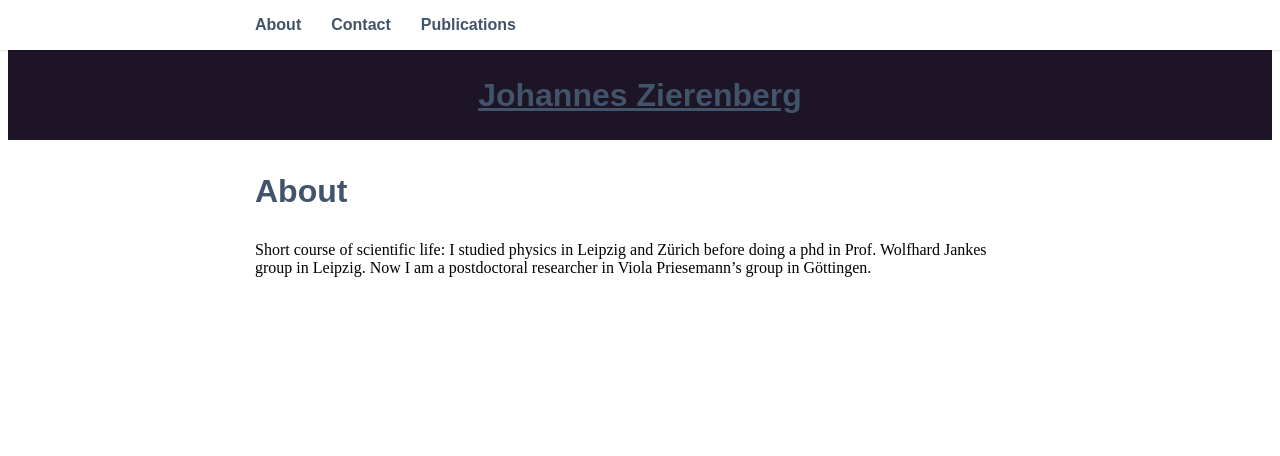
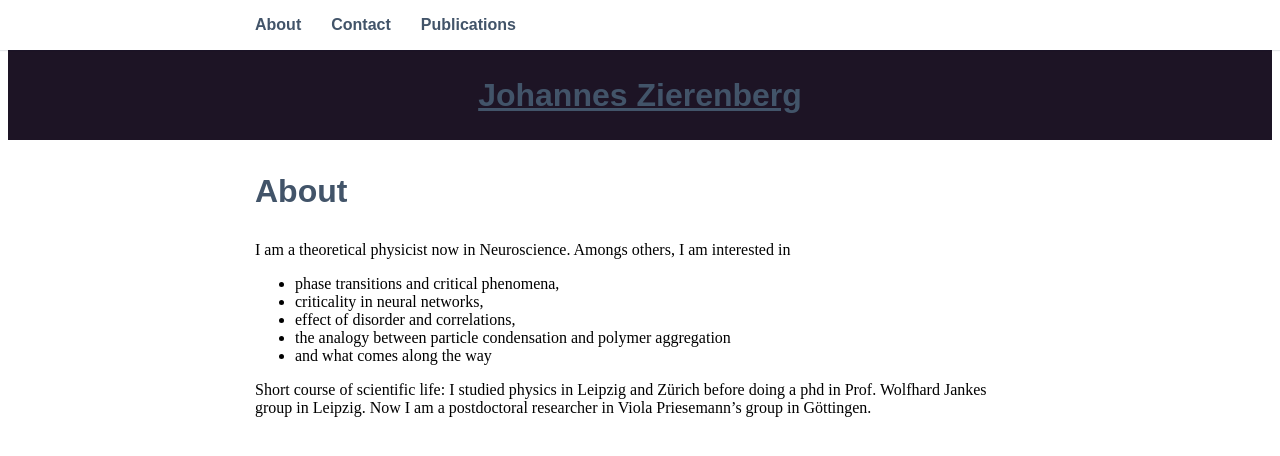
Before and after one commit to zierenberg/zierenberg.github.io, a Jekyll site: the page built from _pages/01_about.md, in a window 1280 px wide. Shown: the top 456 px of the page. Built offline with Jekyll 4.4.1, drawn with Linux system fonts in a browser that asks for light colours; some web fonts are replaced.

Commit message:
running version:

```diff
--- a/_pages/01_about.md
+++ b/_pages/01_about.md
@@ -4,6 +4,14 @@ title: About
 permalink: /about/
 ---
 
+I am a theoretical physicist now in Neuroscience. Amongs others, I am
+interested in
+* phase transitions and critical phenomena,
+* criticality in neural networks,
+* effect of disorder and correlations,
+* the analogy between particle condensation and polymer aggregation
+* and what comes along the way
+
 Short course of scientific life:
 I studied physics in Leipzig and Zürich before doing a phd in Prof. Wolfhard
 Jankes group in Leipzig. Now I am a postdoctoral researcher in Viola
```
Also changed, not shown: index.html (+0 -8 lines).
